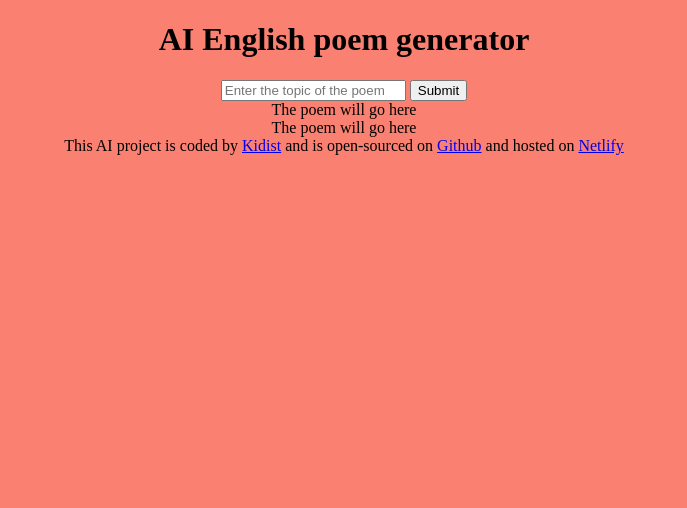
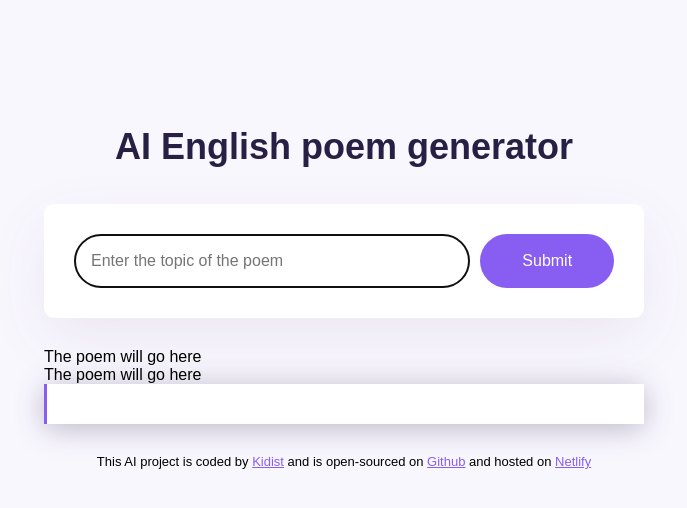
Before and after one commit to kidist997/English-Poem-Generator, a plain HTML site: page index.html in a window 1280 px wide. Shown: the whole page, without its empty margins (296-983 px from the left). Drawn offline with Linux system fonts and the light colour scheme.

Commit message:
Added styling to the project.

```diff
--- a/index.html
+++ b/index.html
@@ -7,28 +7,50 @@
     <title>AI Poem Generator</title>
   </head>
   <body>
+    <div class="container">
       <header>
         <h1>AI English poem generator</h1>
       </header>
       <main>
+        <div class="form-container">
           <form>
-        <input type="text" placeholder="Enter the topic of the poem" />
-        <input type="submit" />
+            <input
+              type="text"
+              placeholder="Enter the topic of the poem"
+              class="instructions"
+              autofocus
+              autocomplete="off"
+              required
+            />
+            <input type="submit" class="submit-button" />
           </form>
-      <div>
+
+          <div class="hint">
             The poem will go here
             <br />
             The poem will go here
           </div>
+        </div>
+        <div class="poem hidden"></div>
       </main>
 
       <footer>
         This AI project is coded by
-      <a href="https://github.com/kidist997">Kidist</a> and is open-sourced on
-      <a href="https://github.com/kidist997/English-Poem-Generator">Github</a>
+        <a href="https://github.com/kidist997" target="_blank">Kidist</a> and is
+        open-sourced on
+        <a
+          href="https://github.com/kidist997/English-Poem-Generator"
+          target="_blank"
+          >Github</a
+        >
         and hosted on
-      <a href="https://english-poem-generator2341.netlify.app/">Netlify</a>
+        <a
+          href="https://english-poem-generator2341.netlify.app/"
+          target="_blank"
+          >Netlify</a
+        >
       </footer>
+    </div>
     <script src="src/script.js"></script>
   </body>
 </html>
--- a/src/styles.css
+++ b/src/styles.css
@@ -1,4 +1,61 @@
 body {
-  background: salmon;
+  background-color: #f9f7fe;
+  font-family: sans-serif;
+}
+.container {
+  margin: 120px auto;
+  max-width: 600px;
+}
+h1 {
+  font-weight: 800;
+  color: #272044;
+  font-size: 36px;
   text-align: center;
+  line-height: 1.5;
 }
+header {
+  margin-bottom: 30px;
+}
+form {
+  padding: 30px;
+  background-color: white;
+  box-shadow: 0px 20px 60px rgba(65, 50, 100, 0.08);
+  border-radius: 10px;
+  display: flex;
+  margin-bottom: 30px;
+}
+.instructions {
+  padding: 16px;
+  border: 1px solid rgba(39, 33, 66, 0.5);
+  width: 80%;
+  font-size: 16px;
+  border-radius: 50px;
+  line-height: 20px;
+  color: #272044;
+}
+.submit-button {
+  margin-left: 10px;
+  background: #885df1;
+  color: white;
+  border: none;
+  width: 150px;
+  border-radius: 50px;
+  font-size: 16px;
+  padding: 14px 24px;
+}
+.poem {
+  font-size: 16px;
+  background-color: #fff;
+  padding: 20px;
+  line-height: 2;
+  border-left: 3px solid #885df1;
+  box-shadow: 0px 4px 30px 0px rgba(39, 33, 66, 0.3);
+}
+footer {
+  text-align: center;
+  font-size: 13px;
+  margin-top: 30px;
+}
+a {
+  color: #885df1;
+}
```
Lines whose indentation alone changed are shown as unchanged.
